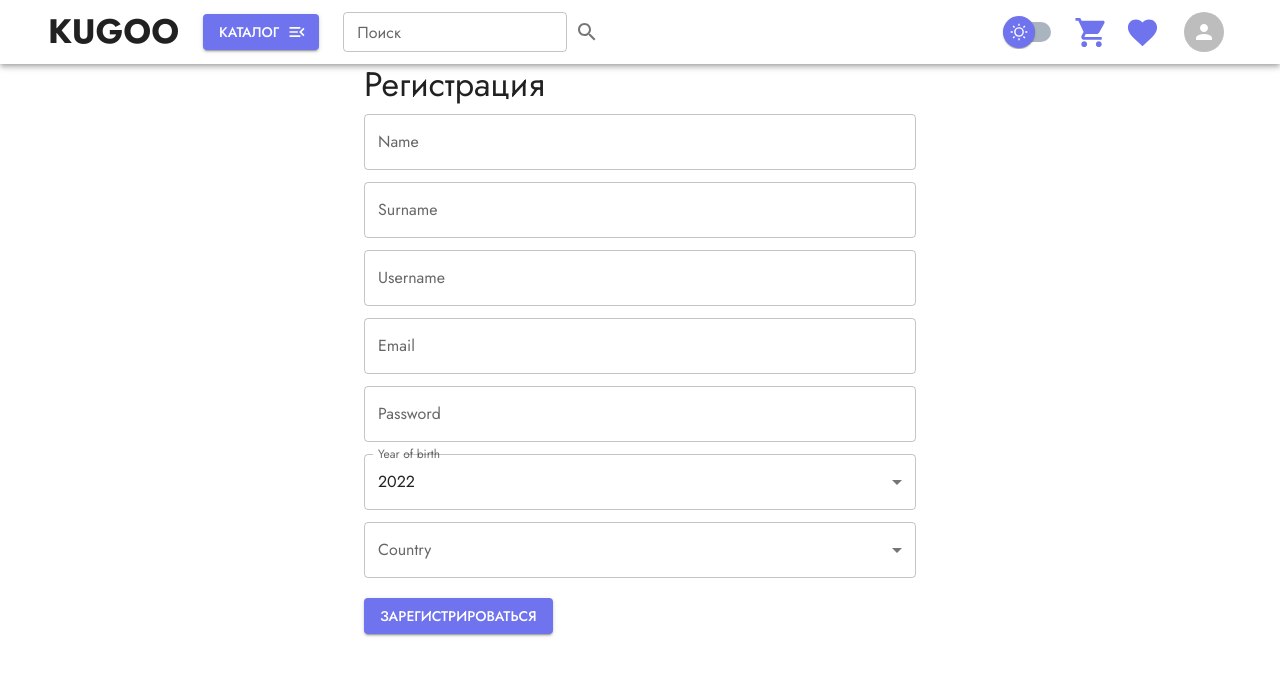
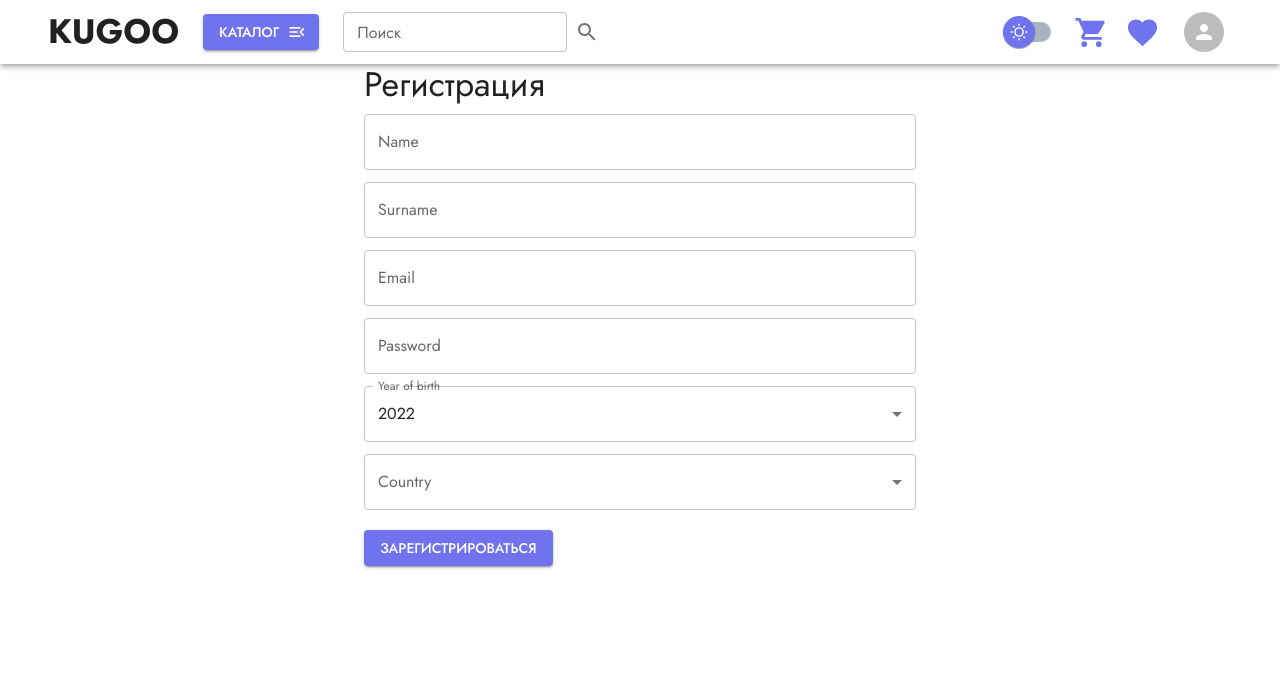
Before and after one commit to ShyHarvey/ProjectScooters, a React (Create React App) app in the folder frontend/: page /registration in a window 1280 px wide. Shown: the top 676 px of the page. Built offline with nearby package versions, Linux system fonts and the light colour scheme; no server answers.

Commit message:
registration fix

```diff
--- a/frontend/src/components/registrationForm/RegistrationFormMUI.tsx
+++ b/frontend/src/components/registrationForm/RegistrationFormMUI.tsx
@@ -10,7 +10,7 @@ import { useAppSelector } from '../../redux/hooks';
 import { z } from 'zod'
 import { zodResolver } from "@hookform/resolvers/zod";
 
-import { RegistrationData } from '../../http/axios';
+import { UserDataForRegistration } from '../../http/axios';
 import { fetchRegistration } from '../../redux/authReducer';
 import FormControl from '@mui/material/FormControl'
 import InputLabel from '@mui/material/InputLabel'
@@ -25,7 +25,6 @@ const formSchema = z.object({
     yearOfBirth: z.number().min(1, { message: 'Обязательное поле' }),
     country: z.string().min(1, { message: 'Обязательное поле' }),
     email: z.string().email('Введите корректный email').max(50, { message: 'max length is 50' }),
-    username: z.string().min(1, { message: 'Обязательное поле' }),
     password: z.string().min(1, { message: "Обязательное поле" })
 })
 
@@ -41,11 +40,10 @@ const RegistrationFormMUI: React.FC<{}> = () => {
             errors,
         },
         handleSubmit,
-    } = useForm<RegistrationData>({
+    } = useForm<UserDataForRegistration>({
         defaultValues: {
             name: '',
             surname: '',
-            username: '',
             yearOfBirth: 2022,
             country: "",
             email: '',
@@ -54,9 +52,13 @@ const RegistrationFormMUI: React.FC<{}> = () => {
         resolver: zodResolver(formSchema)
     });
 
-    const onSubmit: SubmitHandler<RegistrationData> = (data) => {
-        console.log(data)
-        dispatch(fetchRegistration(data))
+    const onSubmit: SubmitHandler<UserDataForRegistration> = (data) => {
+        let regData = {
+            register: { ...data },
+            avatar: ''
+        }
+        console.log(regData)
+        dispatch(fetchRegistration(regData))
     }
     if (isAuth) {
         return <Navigate to='/' />
@@ -88,18 +90,6 @@ const RegistrationFormMUI: React.FC<{}> = () => {
                         error={!!errors.surname}
                         helperText={errors.surname ? errors.surname?.message : ''}
                         label="Surname" variant='outlined'
-                        fullWidth
-                        margin='dense' />}
-                />
-                <Controller
-                    name="username"
-                    control={control}
-                    rules={{ required: true }}
-                    render={({ field }) => <TextField {...field}
-                        type="username"
-                        error={!!errors.username}
-                        helperText={errors.username ? errors.username?.message : ''}
-                        label="Username" variant='outlined'
                         fullWidth
                         margin='dense' />}
                 />
--- a/frontend/src/http/axios.ts
+++ b/frontend/src/http/axios.ts
@@ -9,14 +9,18 @@ export type LoginData = {
     password: string,
 }
 
-export type RegistrationData = {
+export type UserDataForRegistration = {
     name: string,
     surname: string,
     yearOfBirth: number,
     email: string,
     country: string,
-    username: string,
     password: string,
+}
+
+export type FetchRegistrationData = {
+    register: UserDataForRegistration
+    avatar: string
 }
 
 export type AddCommentData = {
@@ -89,7 +93,7 @@ export const authApi = {
     async logout(): Promise<void> {
         return apiInstance.get('/auth/logout')
     },
-    async registration(data: RegistrationData): Promise<AxiosResponse<AuthResponse>> {
+    async registration(data: FetchRegistrationData): Promise<AxiosResponse<AuthResponse>> {
         return apiInstance.post<AuthResponse>('auth/registration', { ...data })
     },
 
```
